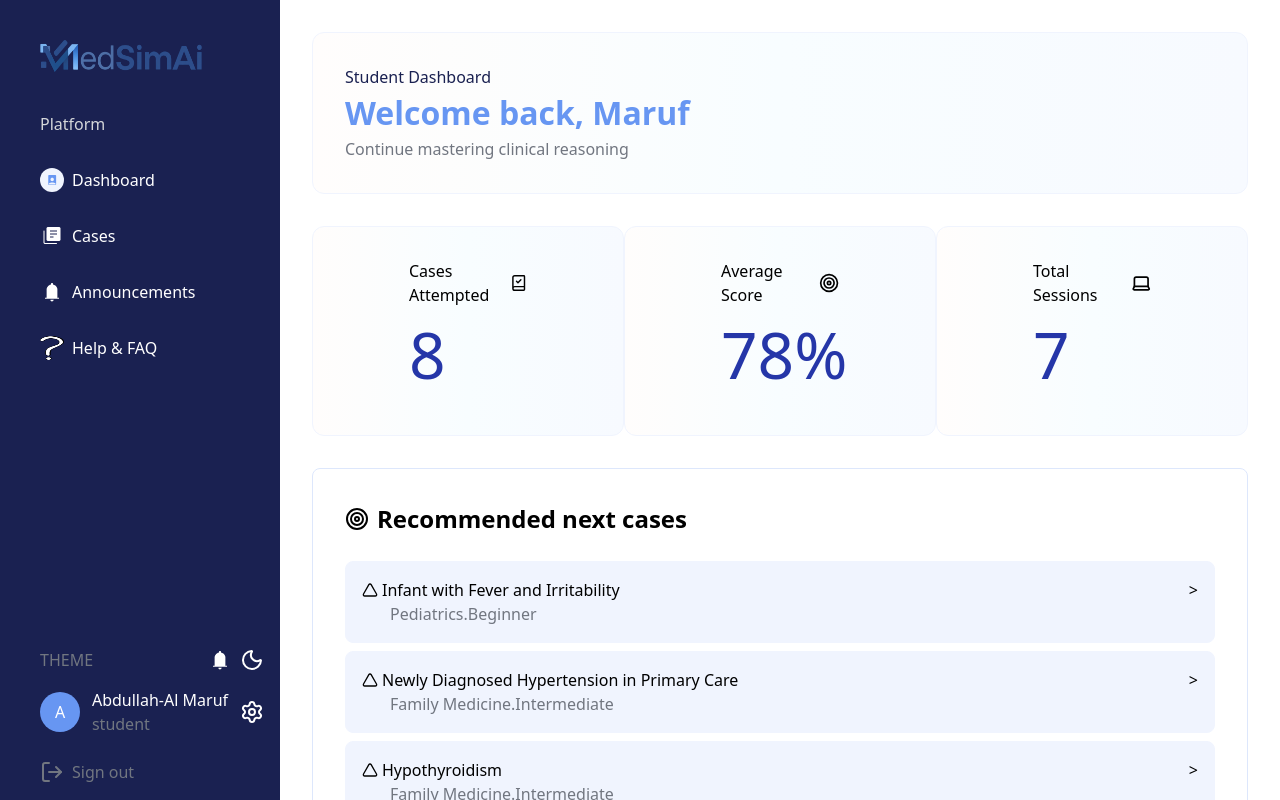
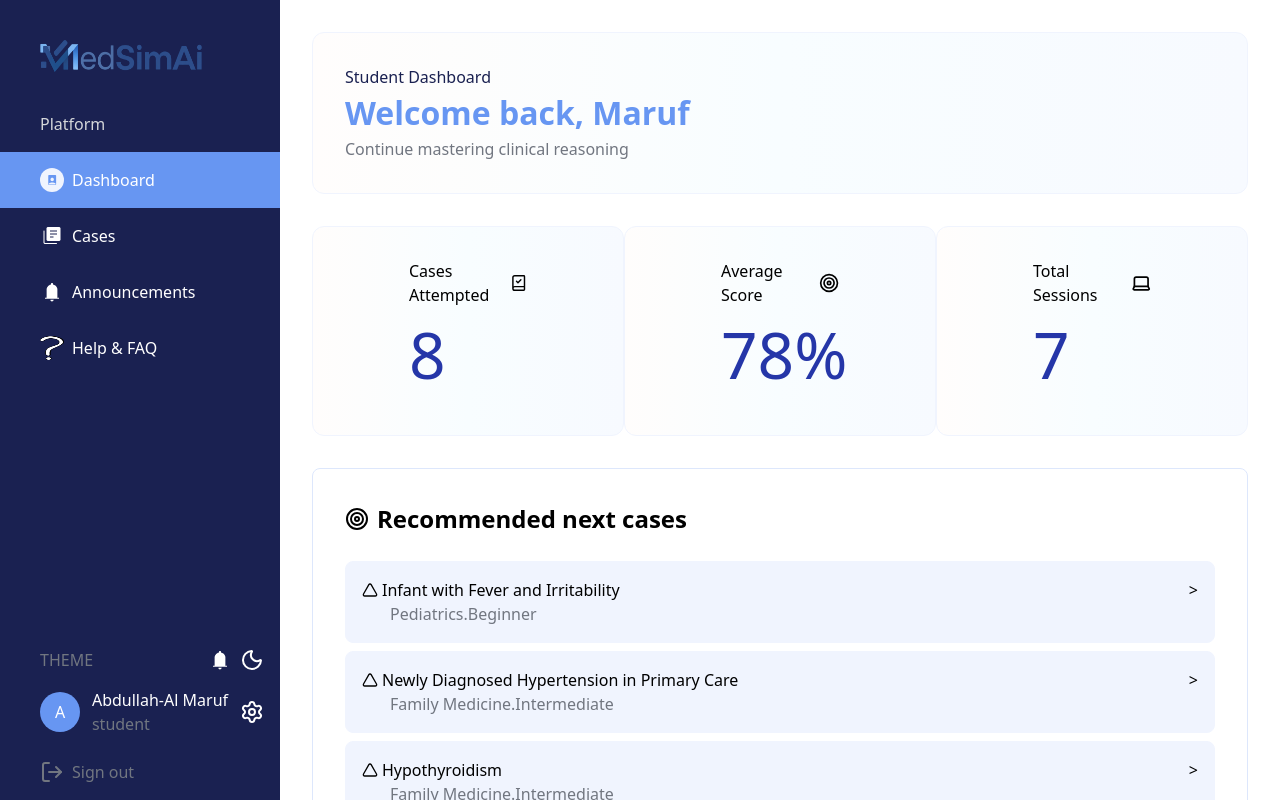
Before and after one commit to Rejoan2020/MedSimAi, a Next.js app: page /dashboard in a window 1280 px wide. Built offline with nearby package versions, Linux system fonts and the light colour scheme; no server answers.

Commit message:
fix/sidebar selected tabs

```diff
--- a/app/components/Sidebar.jsx
+++ b/app/components/Sidebar.jsx
@@ -4,8 +4,11 @@ import Image from 'next/image'
 import Link from 'next/link'
 import React from 'react'
 import { logout } from '../actions/auth'
+import { usePathname } from 'next/navigation'
 
 export default function Sidebar() {
+    const pathname = usePathname()
+
     const menu = [
         {
             'icon': '/icons/students.svg',
@@ -41,7 +44,7 @@ export default function Sidebar() {
                 menu.map((m, idx) =>
                     <Link
                         key={idx}
-                        className='flex gap-2 p-4 pl-10 hover:bg-[#6796F2] cursor-pointer'
+                        className={`flex gap-2 p-4 pl-10 hover:bg-[#6796F2] ${pathname.includes(m.link) ? "bg-[#6796F2]" : ""} cursor-pointer`}
                         href={m.link}
                     >
                         <Image width={24} height={24} alt={m.title} src={m.icon} className='w-6 h-6' />
```
